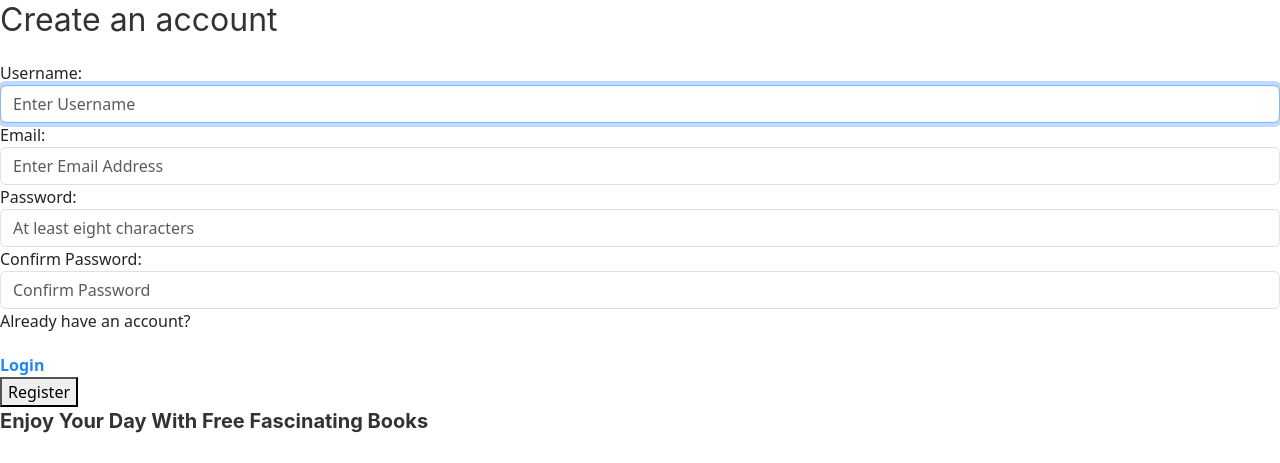
After one commit to ruslan-kornich/Book_Website_Django, a Django app: page /book/register in a window 1280 px wide. The commit adds this page. Shown: the part 337-800 px from the top of the page. Run offline with Django 4.2, Linux system fonts and the light colour scheme; data that the repository does not hold is empty; some libraries are stand-ins or nearby versions.

Commit message:
register

```diff
--- a/booksite/book_app/admin.py
+++ b/booksite/book_app/admin.py
@@ -1,6 +1,5 @@
 from django.contrib import admin
 from .models import Category, Book, BookSearch
-
 
 
 class CategoryAdmin(admin.ModelAdmin):
--- a/booksite/book_app/context_processors.py
+++ b/booksite/book_app/context_processors.py
@@ -13,4 +13,4 @@ def book_search(request):
         search_form = BookSearchForm(request.POST)
         if search_form.is_valid():
             search_form.save()
-    return{'search_form': search_form}
+    return {'search_form': search_form}
--- a/booksite/book_app/forms.py
+++ b/booksite/book_app/forms.py
@@ -1,11 +1,35 @@
 from django import forms
 from .models import BookSearch
+from django.contrib.auth.forms import UserCreationForm
+from django.contrib.auth.models import User
 
 
 class BookSearchForm(forms.ModelForm):
-    name_of_book = forms.CharField(max_length=100, widget=forms.TextInput(attrs={'class': "form-control me-2", 'placeholder': 'Enter name of book'
+    name_of_book = forms.CharField(max_length=100, widget=forms.TextInput(attrs={
+        'class': "form-control me-2", 'placeholder': 'Enter name of book'
     }))
 
     class Meta:
         model = BookSearch
         fields = ['name_of_book', ]
+
+
+class CreateUserForm(UserCreationForm):
+    username = forms.CharField(max_length=100, widget=forms.TextInput(attrs={
+        'class': 'form-control', 'placeholder': 'Enter Username'
+    }))
+
+    email = forms.CharField(max_length=100, widget=forms.EmailInput(attrs={
+        'class': 'form-control', 'placeholder': 'Enter Email Address'
+    }))
+
+    password1 = forms.CharField(max_length=100, widget=forms.PasswordInput(attrs={
+        'class': 'form-control', 'placeholder': 'At least eight characters'
+    }))
+    password2 = forms.CharField(max_length=100, widget=forms.PasswordInput(attrs={
+        'class': 'form-control', 'placeholder': 'Confirm Password'
+    }))
+
+    class Meta:
+        model = User
+        fields = ['username', 'email', 'password1', 'password2']
--- a/booksite/book_app/templates/genre_detail.html
+++ b/booksite/book_app/templates/genre_detail.html
@@ -13,7 +13,6 @@
                         <div>
                             <div class="uk-card uk-card-default uk-card-body">
                                 <img src="{{ book.cover_image.url }}">
-
                             </div>
                         </div>
                     </a>
--- /dev/null
+++ b/booksite/book_app/templates/register.html
@@ -0,0 +1,48 @@
+{% extends 'base.html' %}
+
+{% block title %}
+    <title>Book Site | Register</title>
+{% endblock %}
+
+
+{% block content %}
+    <div id='container'>
+        <div class='header'>
+            <h2>Create an account</h2>
+        </div>
+        <form action='#' method='POST'>
+            {% csrf_token %}
+            <div id='form-control'>
+                <label>Username:</label>
+                <!-- <input type="text" name="username" class="form-control" placeholder="Enter Username" maxlength="100" autofocus="" required=""> -->
+                {{ register_form.username }}
+            </div>
+            <div id='form-control'>
+                <label>Email:</label>
+                <!-- <input type= "email" name="email" class="form-control" placeholder="Enter EmailAddress" maxlength="100" autofocus="" required=""> -->
+                {{ register_form.email }}
+            </div>
+
+            <div id='form-control'>
+                <label>Password:</label>
+                <!-- <input type="password" name="password1" class="form-control" placeholder="At least eight characters" maxlength="100" autofocus="" required=""> -->
+                {{ register_form.password1 }}
+            </div>
+
+            <div id='form-control'>
+                <label>Confirm Password:</label>
+                <!-- <input type="password" name="password2" class="form-control" placeholder="Confirm password" maxlength="100" autofocus="" required=""> -->
+                {{ register_form.password2 }}
+            </div>
+
+            {{ register_form.errors }}
+
+
+            <div id='haveAnAccount'>
+                <p>Already have an account?</p>
+                <a href="{% url 'login' %}"><strong>Login</strong></a>
+            </div>
+            <button type='submit' id='submitButton'>Register</button>
+        </form>
+    </div>
+{% endblock %}
--- a/booksite/book_app/urls.py
+++ b/booksite/book_app/urls.py
@@ -6,6 +6,9 @@ urlpatterns = [
     path('all_books/', views.all_books, name='all_books'),
     path('genre/<str:slug>', views.category_detail, name='category_detail'),
     path('book/<str:slug>', views.book_detail, name='book_detail'),
-    path('searched_books', views.search_book, name = 'book_search'),
+    path('searched_books', views.search_book, name='book_search'),
+    path('register', views.register_page, name='register'),
+    path('login', views.login_page, name='login'),
+    path('logout', views.logout_user, name='logout')
 
 ]
--- a/booksite/book_app/views.py
+++ b/booksite/book_app/views.py
@@ -1,5 +1,9 @@
-from django.shortcuts import render
+from django.shortcuts import render, redirect
 from .models import Book, Category
+from .forms import CreateUserForm
+from django.contrib import messages
+from django.contrib.auth import authenticate, login, logout
+from django.contrib.auth.decorators import login_required
 
 
 def home(request):
@@ -7,14 +11,13 @@ def home(request):
     fiction_books = Book.objects.filter(fiction_books=True)
     business_books = Book.objects.filter(business_books=True)
     return render(request, 'home.html', {'recommended_books': recommended_books,
-                                         'business_books': business_books,
-                                         'fiction_books': fiction_books
+                                         'business_books': business_books, 'fiction_books': fiction_books
                                          })
 
 
 def all_books(request):
-    book = Book.objects.all()
-    return render(request, 'all_books.html', {'book': book})
+    books = Book.objects.all()
+    return render(request, 'all_books.html', {'books': books})
 
 
 def category_detail(request, slug):
@@ -22,6 +25,7 @@ def category_detail(request, slug):
     return render(request, 'genre_detail.html', {'category': category})
 
 
+@login_required(login_url='login')
 def book_detail(request, slug):
     book = Book.objects.get(slug=slug)
     book_category = book.category.first()
@@ -31,4 +35,37 @@ def book_detail(request, slug):
 
 def search_book(request):
     searched_books = Book.objects.filter(title__icontains=request.POST.get('name_of_book'))
+    if not searched_books:
+        searched_books = ""
     return render(request, 'search_book.html', {'searched_books': searched_books})
+
+
+def register_page(request):
+    register_form = CreateUserForm()
+    if request.method == 'POST':
+        register_form = CreateUserForm(request.POST)
+        if register_form.is_valid():
+            register_form.save()
+            messages.info(request, "Account Created Successfully!")
+            return redirect('login')
+
+    return render(request, 'register.html', {'register_form': register_form})
+
+
+def login_page(request):
+    if request.method == 'POST':
+        username = request.POST.get('username')
+        password = request.POST.get('password1')
+        user = authenticate(request, username=username, password=password)
+        if user is not None:
+            login(request, user)
+            return redirect('home')
+        else:
+            messages.info(request, "Invalid Credentials")
+
+    return render(request, 'login.html', {})
+
+
+def logout_user(request):
+    logout(request)
+    return redirect('home')
--- a/booksite/booksite/settings.py
+++ b/booksite/booksite/settings.py
@@ -3,7 +3,6 @@ from pathlib import Path
 
 
 # Build paths inside the project like this: BASE_DIR / 'subdir'.
-#BASE_DIR = os.path.dirname(os.path.dirname(os.path.abspath(__file__)))
 BASE_DIR = Path(__file__).resolve().parent.parent
 
 
--- a/booksite/booksite/urls.py
+++ b/booksite/booksite/urls.py
@@ -5,8 +5,6 @@ from django.conf.urls.static import static
 
 urlpatterns = [
     path('admin/', admin.site.urls),
-    path('book/', include('book_app.urls')),
+    path('book/', include('book_app.urls'))
 ]
-
-
 urlpatterns += static(settings.MEDIA_URL, document_root=settings.MEDIA_ROOT)
--- a/booksite/templates/base.html
+++ b/booksite/templates/base.html
@@ -51,19 +51,19 @@
                     <div class="dropdown">
                         <button class="btn btn-secondary dropdown-toggle" type="button" id="dropdownMenuButton1"
                                 data-bs-toggle="dropdown" aria-expanded="false">
-                            H
+                            Hello {{ user.username }}
                         </button>
                         <ul class="dropdown-menu" aria-labelledby="dropdownMenuButton1">
                             <li><a class="dropdown-item" href="#">Upload Book</a></li>
-                            <li><a class="dropdown-item" href="#">Logout</a></li>
+                            <li><a class="dropdown-item" href="{% url 'logout' %}">Logout</a></li>
                         </ul>
                     </div>
 
                 {% else %}
-                    <a class="nav-link" href="#">
+                    <a class="nav-link" href="{% url 'register' %}">
                         <button type="button" class="btn btn-outline-primary">Sign Up</button>
                     </a>
-                    <a class="nav-link" href="#">
+                    <a class="nav-link" href="{% url 'login' %}">
                         <button type="button" class="btn btn-outline-success">Login</button>
                     </a>
 
```
Also changed, not shown: booksite/book_app/templates/login.html (added, +42 -0 lines), booksite/book_app/templates/all_books.html (line endings or trailing spaces).
